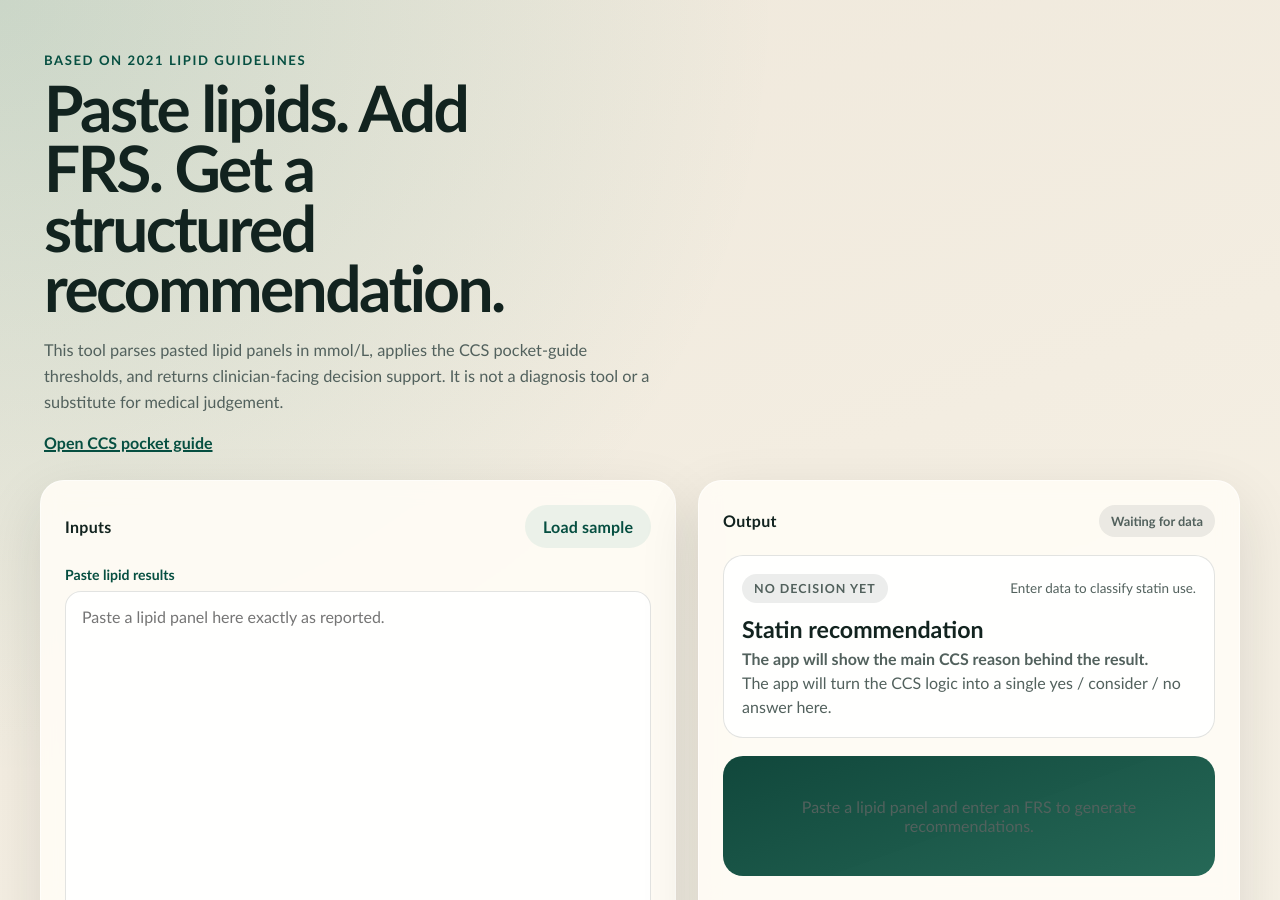
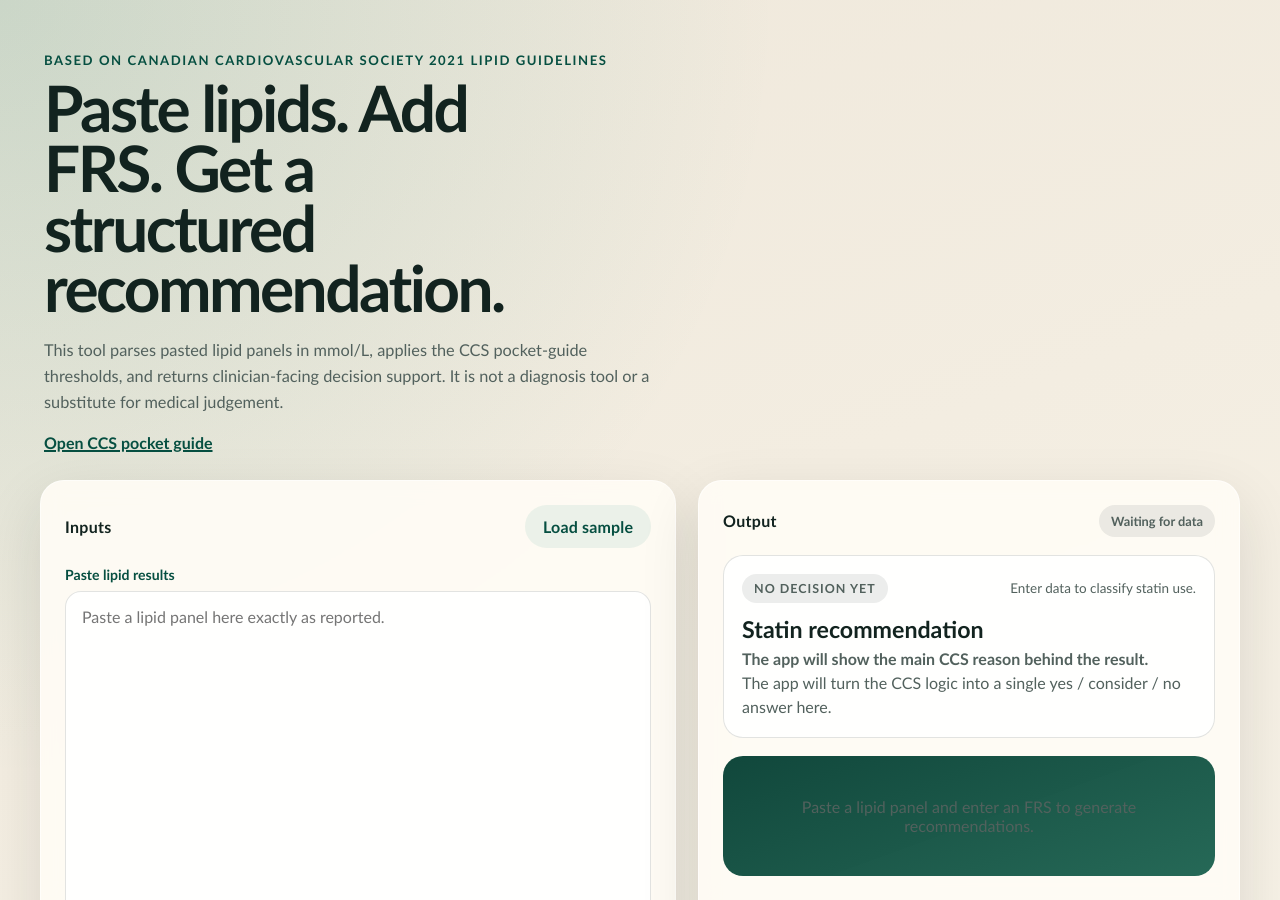
Before and after one commit to medicalchange/med-info, a Jekyll site: the page aharrismd/cv-risk/index.html, which Jekyll copies as it is, in a window 1280 px wide and 900 px high. Built offline with Jekyll 4.4.1, drawn with Linux system fonts in a browser that asks for light colours.

Commit message:
Update CV risk guideline label

```diff
--- a/aharrismd/cv-risk/index.html
+++ b/aharrismd/cv-risk/index.html
@@ -9,7 +9,7 @@
   <body>
     <main class="shell">
       <section class="hero">
-        <p class="eyebrow">Based on 2021 lipid guidelines</p>
+        <p class="eyebrow">Based on Canadian Cardiovascular Society 2021 lipid guidelines</p>
         <h1>Paste lipids. Add FRS. Get a structured recommendation.</h1>
         <p class="lede">
           This tool parses pasted lipid panels in mmol/L, applies the CCS pocket-guide thresholds,
```
